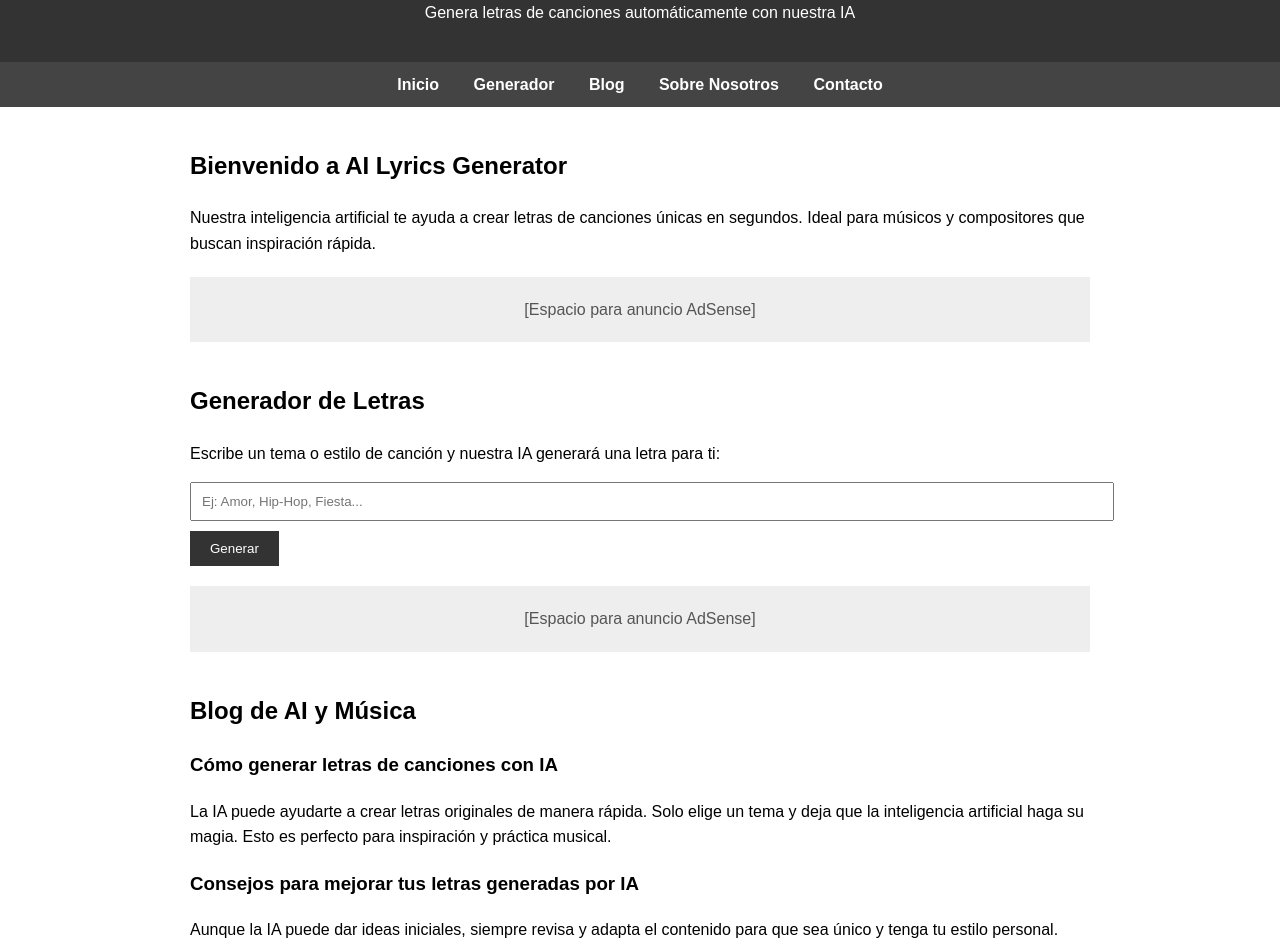
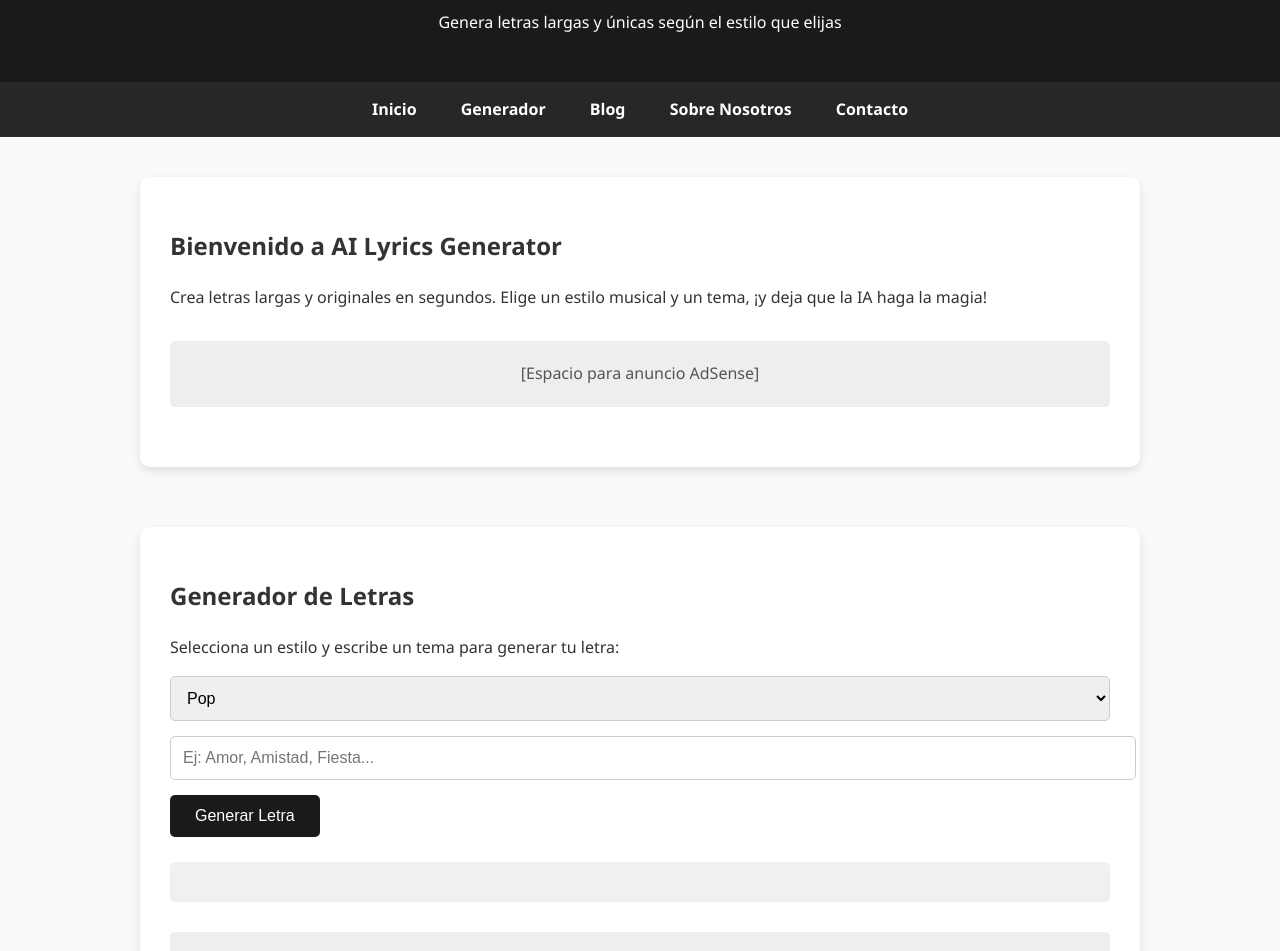
Before and after one commit to abelviladrich13-debug/AI-Lyrics-generator, a plain HTML site: page index.html in a window 1280 px wide. Shown: the part 114-1065 px from the top of the page. Drawn offline with Linux system fonts and the light colour scheme.

Commit message:
Update index.html

```diff
--- a/index.html
+++ b/index.html
@@ -1,27 +1,29 @@
 <!DOCTYPE html>
 <html lang="es">
 <head>
-    <meta charset="UTF-8">
-    <meta name="viewport" content="width=device-width, initial-scale=1.0">
-    <title>AI Lyrics Generator</title>
-    <style>
-        body { font-family: Arial, sans-serif; margin:0; padding:0; line-height:1.6; }
-        header, footer { background: #333; color: #fff; text-align:center; padding:20px 0; }
-        nav { background: #444; text-align:center; padding:10px 0; }
-        nav a { color:#fff; margin:0 15px; text-decoration:none; font-weight:bold; }
-        main { padding:20px; max-width:900px; margin:0 auto; }
-        section { margin-bottom:40px; }
-        .ad-space { background:#eee; text-align:center; padding:20px; margin:20px 0; color:#555; }
-        input[type="text"], textarea { width:100%; padding:10px; margin-bottom:10px; }
-        button { padding:10px 20px; background:#333; color:#fff; border:none; cursor:pointer; }
-        button:hover { background:#555; }
-    </style>
+<meta charset="UTF-8">
+<meta name="viewport" content="width=device-width, initial-scale=1.0">
+<title>AI Lyrics Generator Profesional</title>
+<style>
+    body { font-family: 'Segoe UI', Tahoma, Geneva, Verdana, sans-serif; margin:0; padding:0; line-height:1.6; background:#f9f9f9; color:#333; }
+    header, footer { background: #1a1a1a; color: #fff; text-align:center; padding:30px 0; }
+    nav { background: #272727; text-align:center; padding:15px 0; }
+    nav a { color:#fff; margin:0 20px; text-decoration:none; font-weight:600; transition:0.3s; }
+    nav a:hover { color:#ff9900; }
+    main { padding:40px 20px; max-width:1000px; margin:0 auto; }
+    section { margin-bottom:60px; background:#fff; padding:30px; border-radius:10px; box-shadow:0 4px 10px rgba(0,0,0,0.1); }
+    .ad-space { background:#eee; text-align:center; padding:20px; margin:30px 0; color:#555; border-radius:5px; }
+    input[type="text"], select, textarea { width:100%; padding:12px; margin-bottom:15px; border:1px solid #ccc; border-radius:5px; font-size:1rem; }
+    button { padding:12px 25px; background:#1a1a1a; color:#fff; border:none; cursor:pointer; border-radius:5px; font-size:1rem; transition:0.3s; }
+    button:hover { background:#ff9900; }
+    #lyrics { margin-top:25px; white-space:pre-line; background:#f0f0f0; padding:20px; border-radius:5px; }
+</style>
 </head>
 <body>
 
 <header>
-    <h1>AI Lyrics Generator</h1>
-    <p>Genera letras de canciones automáticamente con nuestra IA</p>
+    <h1>AI Lyrics Generator Profesional</h1>
+    <p>Genera letras largas y únicas según el estilo que elijas</p>
 </header>
 
 <nav>
@@ -36,16 +38,22 @@
 
 <section id="home">
     <h2>Bienvenido a AI Lyrics Generator</h2>
-    <p>Nuestra inteligencia artificial te ayuda a crear letras de canciones únicas en segundos. Ideal para músicos y compositores que buscan inspiración rápida.</p>
+    <p>Crea letras largas y originales en segundos. Elige un estilo musical y un tema, ¡y deja que la IA haga la magia!</p>
     <div class="ad-space">[Espacio para anuncio AdSense]</div>
 </section>
 
 <section id="generator">
     <h2>Generador de Letras</h2>
-    <p>Escribe un tema o estilo de canción y nuestra IA generará una letra para ti:</p>
-    <input type="text" id="topic" placeholder="Ej: Amor, Hip-Hop, Fiesta...">
-    <button onclick="generateLyrics()">Generar</button>
-    <div id="lyrics" style="margin-top:20px; white-space:pre-line;"></div>
+    <p>Selecciona un estilo y escribe un tema para generar tu letra:</p>
+    <select id="style">
+        <option value="Pop">Pop</option>
+        <option value="Rap">Rap</option>
+        <option value="Balada">Balada</option>
+        <option value="Fiesta">Fiesta</option>
+    </select>
+    <input type="text" id="topic" placeholder="Ej: Amor, Amistad, Fiesta..." >
+    <button onclick="generateLyrics()">Generar Letra</button>
+    <div id="lyrics"></div>
     <div class="ad-space">[Espacio para anuncio AdSense]</div>
 </section>
 
@@ -53,18 +61,18 @@
     <h2>Blog de AI y Música</h2>
     <article>
         <h3>Cómo generar letras de canciones con IA</h3>
-        <p>La IA puede ayudarte a crear letras originales de manera rápida. Solo elige un tema y deja que la inteligencia artificial haga su magia. Esto es perfecto para inspiración y práctica musical.</p>
+        <p>La IA puede ayudarte a crear letras originales de manera rápida. Solo elige un tema y un estilo musical y deja que la inteligencia artificial haga su magia.</p>
     </article>
     <article>
         <h3>Consejos para mejorar tus letras generadas por IA</h3>
-        <p>Aunque la IA puede dar ideas iniciales, siempre revisa y adapta el contenido para que sea único y tenga tu estilo personal.</p>
+        <p>Siempre revisa y adapta el contenido para que sea único y tenga tu estilo personal. Mezcla frases, añade metáforas y juega con el ritmo.</p>
     </article>
     <div class="ad-space">[Espacio para anuncio AdSense]</div>
 </section>
 
 <section id="about">
     <h2>Sobre Nosotros</h2>
-    <p>AI Lyrics Generator es una herramienta creada para ayudar a compositores y músicos a generar letras originales de manera rápida y sencilla. Nuestro objetivo es inspirarte y potenciar tu creatividad.</p>
+    <p>AI Lyrics Generator es una herramienta creada para inspirar a compositores y músicos, ayudándolos a crear letras originales de manera rápida y profesional.</p>
 </section>
 
 <section id="contact">
@@ -90,17 +98,92 @@
 
 <script>
 function generateLyrics() {
-    const topic = document.getElementById("topic").value;
+    const topic = document.getElementById("topic").value.trim();
+    const style = document.getElementById("style").value;
     if(!topic) { alert("Por favor escribe un tema"); return; }
-    // Ejemplo básico de IA simulado
-    const lyrics = `Aquí está tu letra sobre "${topic}":\n\n` +
-                   `Verso 1: La vida de ${topic} me inspira hoy,\n` +
-                   `Coro: Siento ${topic} en mi corazón,\n` +
-                   `Verso 2: Cada momento con ${topic} es canción.`;
+
+    const frases = {
+        Pop: [
+            `Bajo las luces de la ciudad, ${topic} me hace soñar.`,
+            `Cada latido me recuerda a ${topic}, quiero volar.`,
+            `Riendo y bailando, ${topic} nos hace cantar.`,
+            `En tus ojos veo ${topic}, no puedo escapar.`,
+            `Cada momento contigo, ${topic} es canción.`,
+            `${topic} brilla en la noche y me da emoción.`,
+            `Siento que ${topic} me lleva a otro lugar.`,
+            `Con ${topic} a mi lado todo puede pasar.`
+        ],
+        Rap: [
+            `En el barrio la vida es dura, ${topic} me da cordura.`,
+            `Rimas rápidas sobre ${topic}, sin censura.`,
+            `Mis palabras fluyen con ${topic}, pura estructura.`,
+            `Cada línea que suelto lleva el sello de ${topic}.`,
+            `Sobre beats duros, ${topic} no tiene rival.`,
+            `Mi voz grita ${topic} en cada instrumental.`,
+            `Entre calles y luces, ${topic} es mi señal.`,
+            `Con ${topic} en mi mente, siempre voy a triunfar.`
+        ],
+        Balada: [
+            `En silencio susurra ${topic} en mi corazón.`,
+            `Cada lágrima recuerda a ${topic}, sin razón.`,
+            `La brisa trae ecos de ${topic}, pura emoción.`,
+            `No puedo dejar de pensar en ${topic}, mi canción.`,
+            `Suspiro y pienso en ${topic}, eterno amor.`,
+            `El tiempo no borra ${topic}, sigue en mi interior.`,
+            `Cada noche sueño con ${topic}, sin final.`,
+            `${topic} es la melodía que me hace volar.`
+        ],
+        Fiesta: [
+            `Luces y ritmo, ${topic} nos hace vibrar.`,
+            `Bailando sin parar, ${topic} en el lugar.`,
+            `Música que envuelve, ${topic} va a estallar.`,
+            `Esta noche es nuestra, ${topic} sin final.`,
+            `Con cada canción, ${topic} nos hace saltar.`,
+            `La pista arde, ${topic} nos hace volar.`,
+            `Entre amigos y risas, ${topic} es la pasión.`,
+            `Siente el ritmo de ${topic}, pura diversión.`
+        ]
+    };
+
+    const shuffle = arr => arr.sort(() => Math.random() - 0.5);
+
+    const selected = shuffle(frases[style]).slice(0, 5); // 5 versos
+
+    const puente = shuffle(frases[style]).slice(0, 2).join(' ');
+
+    const coro = `
+Coro:
+${topic} en mi corazón, cada momento es canción,
+Con ${topic} a mi lado, siento la inspiración.
+    `;
+
+    const lyrics = `
+Aquí está tu letra sobre "${topic}" estilo ${style}:
+
+Verso 1:
+${selected[0]}
+
+Verso 2:
+${selected[1]}
+
+Verso 3:
+${selected[2]}
+
+Verso 4:
+${selected[3]}
+
+Verso 5:
+${selected[4]}
+
+Puente:
+${puente}
+
+${coro}
+    `;
+
     document.getElementById("lyrics").innerText = lyrics;
 }
 </script>
 
 </body>
-
 </html>
```
